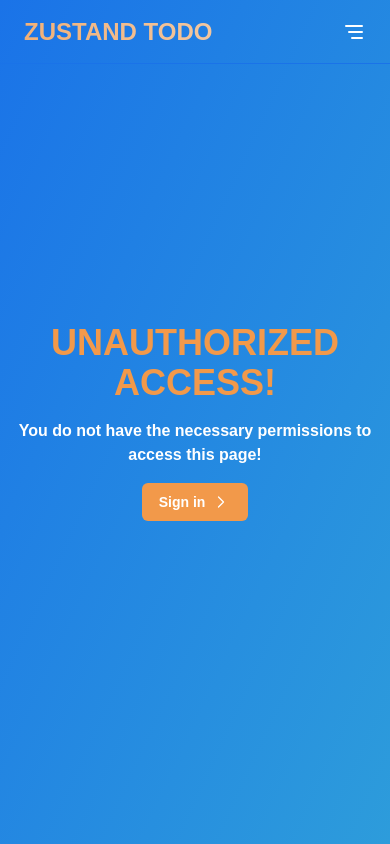
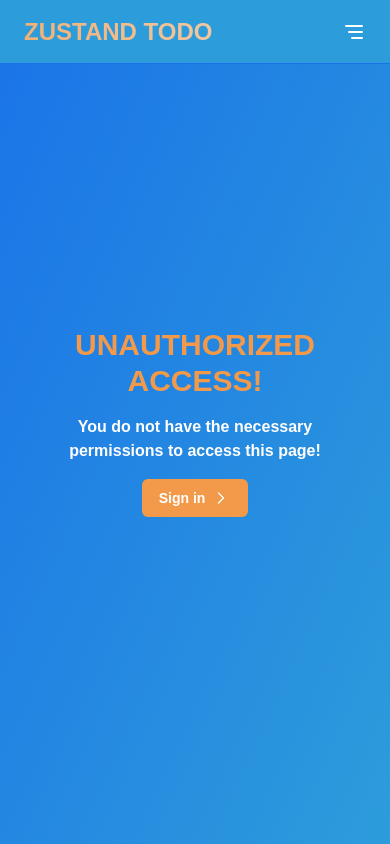
Before and after one commit to volodymyrfilon/zustand-todo, a Next.js app: page /unauthorized in a window 390 px wide. Built offline with nearby package versions, Linux system fonts and the light colour scheme.

Commit message:
fix: styles

```diff
--- a/src/app/(auth)/login/page.tsx
+++ b/src/app/(auth)/login/page.tsx
@@ -3,9 +3,11 @@ import { LoginForm } from '@/components/shared/auth/LoginForm/';
 const page = () => {
   return (
     <section className="flex h-screen items-center justify-center bg-gradient-to-br from-primary-dark to-primary">
-      <div className="bg-neutralColor flex flex-col gap-y-4 rounded-md p-6 shadow-2xl">
-        <h1 className="text-textColor text-center text-2xl font-bold">Sign in</h1>
-        <LoginForm />
+      <div className="container flex items-center justify-center">
+        <div className="bg-neutralColor flex w-full flex-col gap-y-4 rounded-md p-6 shadow-2xl sm:w-80">
+          <h1 className="text-textColor text-center text-2xl font-bold">Sign in</h1>
+          <LoginForm />
+        </div>
       </div>
     </section>
   );
--- a/src/app/(auth)/unauthorized/page.tsx
+++ b/src/app/(auth)/unauthorized/page.tsx
@@ -4,7 +4,10 @@ import { IconChevronRight } from '@tabler/icons-react';
 const page = () => {
   return (
     <section className="flex h-screen flex-col items-center justify-center bg-gradient-to-br from-primary-dark to-primary text-center text-white">
-      <h1 className="mb-4 text-4xl font-black uppercase text-accent">Unauthorized Access!</h1>
+      <div className="container">
+        <h1 className="mb-4 text-3xl font-black uppercase text-accent sm:text-4xl">
+          Unauthorized Access!
+        </h1>
         <p className="mb-4 font-bold">
           You do not have the necessary permissions to access this page!
         </p>
@@ -16,6 +19,7 @@ const page = () => {
         >
           Sign in
         </Button>
+      </div>
     </section>
   );
 };
--- a/src/app/todo/page.tsx
+++ b/src/app/todo/page.tsx
@@ -7,7 +7,7 @@ import { TodoList } from '@/components/shared/todo/TodoList';
 
 const page = () => {
   return (
-    <section className="min-h-screen bg-gradient-to-br from-primary-dark to-primary pt-16 text-white">
+    <section className="min-h-screen bg-gradient-to-br from-primary-dark to-primary pt-20 text-white">
       <div className="container flex flex-col gap-y-4">
         <h1 className="text-2xl font-black uppercase">Todo List</h1>
         <EditToggler className="max-w-max" />
--- a/src/components/shared/auth/LoginForm/LoginForm.tsx
+++ b/src/components/shared/auth/LoginForm/LoginForm.tsx
@@ -69,17 +69,17 @@ export const LoginForm = ({ className }: classNameProps) => {
       router.push('/todo');
     } catch (err) {
       setErrors({ ...errors, rootError: 'Invalid credentials :(' });
-    } finally {
       setFormData({
         username: '',
         password: '',
       });
+    } finally {
       setSigningIn(false);
     }
   };
 
   return (
-    <form onSubmit={handleSubmit} className={`flex w-80 flex-col gap-y-4 ${className}`}>
+    <form onSubmit={handleSubmit} className={`flex w-full flex-col gap-y-4 ${className}`}>
       <Input
         label="Username"
         value={formData.username}
--- a/src/components/shared/todo/TodoItem/TodoItem.tsx
+++ b/src/components/shared/todo/TodoItem/TodoItem.tsx
@@ -1,7 +1,7 @@
 import Button from '@/components/ui/button';
 import { useStore } from '@/store/';
 import { Todo } from '@/types/todo';
-import { IconEyeOff, IconX } from '@tabler/icons-react';
+import { IconEyeOff, IconTrash } from '@tabler/icons-react';
 
 export const TodoItem = ({ id, text, completed, removed }: Todo) => {
   const toggleTodo = useStore(state => state.toggleTodo);
@@ -24,8 +24,8 @@ export const TodoItem = ({ id, text, completed, removed }: Todo) => {
         />
         <p className={`flex-1 text-lg font-semibold ${completed ? 'line-through' : ''}`}>{text}</p>
       </div>
+      <div className="flex gap-x-2">
         {editMode && (
-        <div className="flex gap-x-2">
           <Button
             onClick={() => removeTodo(id)}
             ariaLabel="Remove item"
@@ -34,16 +34,15 @@ export const TodoItem = ({ id, text, completed, removed }: Todo) => {
           >
             Remove
           </Button>
+        )}
         <Button
           onClick={() => deleteTodo(id)}
           ariaLabel="Delete item"
           className="!bg-red-500 !ring-red-400"
-            icon={<IconX size={20} stroke={1.5} />}
         >
-            Delete
+          <IconTrash size={20} stroke={1.5} />
         </Button>
       </div>
-      )}
     </div>
   );
 };
--- a/src/layouts/Header/Header.tsx
+++ b/src/layouts/Header/Header.tsx
@@ -4,8 +4,8 @@ import { Logo } from '../Logo';
 
 export const Header = () => {
   return (
-    <header className="border-primary-dark fixed top-0 h-16 w-full border-b bg-transparent">
-      <div className="flex h-full w-full items-center justify-between px-6 lg:px-8 3xl:mx-auto 3xl:w-[1440px]">
+    <header className="fixed top-0 h-16 w-full border-b border-primary-dark bg-primary">
+      <div className="z-[50] flex h-full w-full items-center justify-between px-6 lg:px-8 3xl:mx-auto 3xl:w-[1440px]">
         <Logo />
         <Navigation className="hidden text-white md:block" />
         <MobileNavigation className="block md:hidden" />
```
Lines whose indentation alone changed are shown as unchanged.
